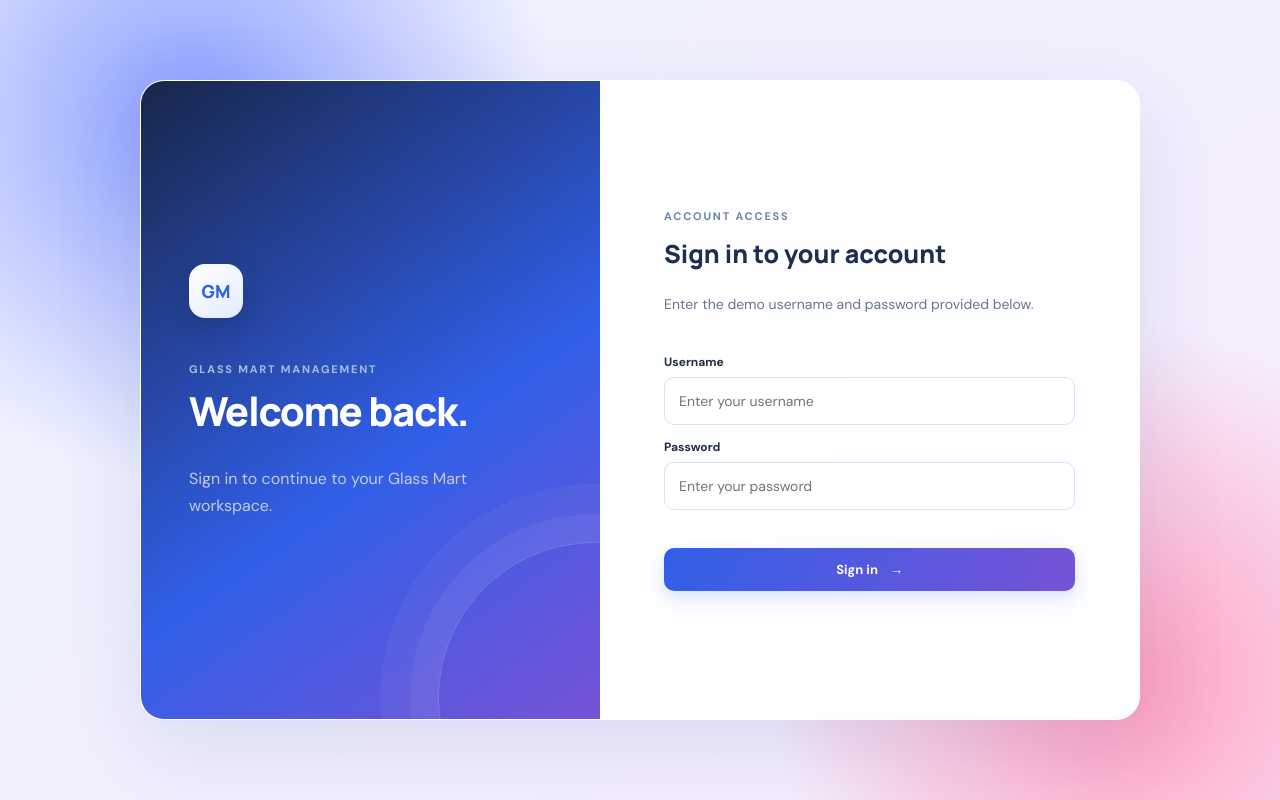
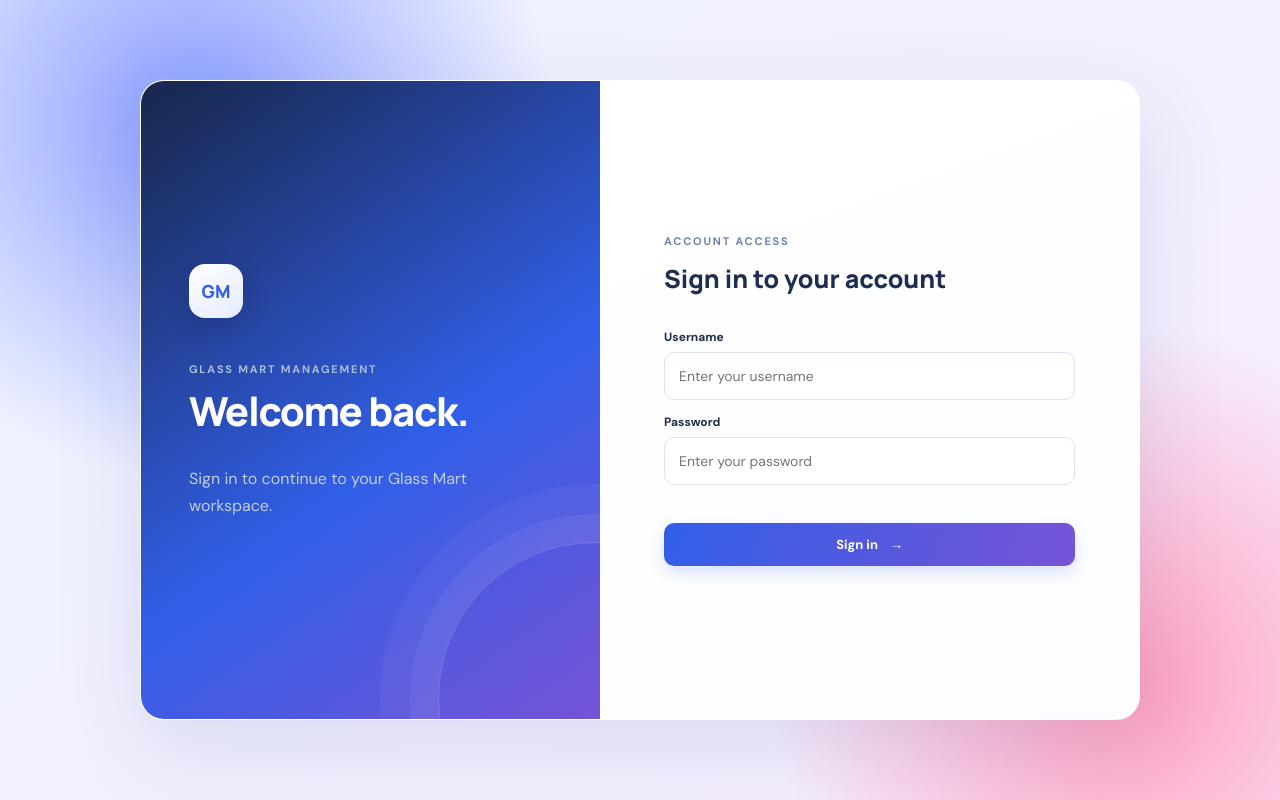
Before and after one commit to grandgee-ux/VEMA-GLASS-SHOP, a plain HTML site: page index.html in a window 1280 px wide. Drawn offline with Linux system fonts and the light colour scheme.

Commit message:
Remove demo username/password instruction
Removed instruction for demo username and password.

```diff
--- a/index.html
+++ b/index.html
@@ -16,7 +16,6 @@
       <div class="mobile-brand"><span class="brand-mark small">GM</span><span>GLASS MART</span></div>
       <p class="eyebrow">ACCOUNT ACCESS</p>
       <h2>Sign in to your account</h2>
-      <p class="muted">Enter the demo username and password provided below.</p>
       <form id="loginForm" class="form-stack">
         <label for="username">Username</label>
         <input id="username" name="username" autocomplete="username" placeholder="Enter your username" required>
```
